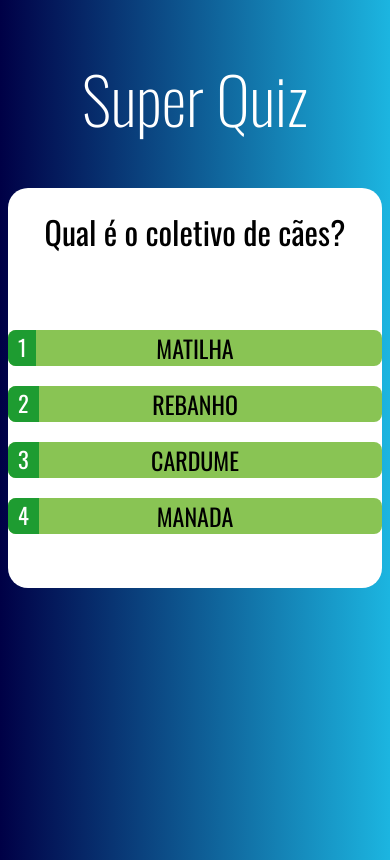
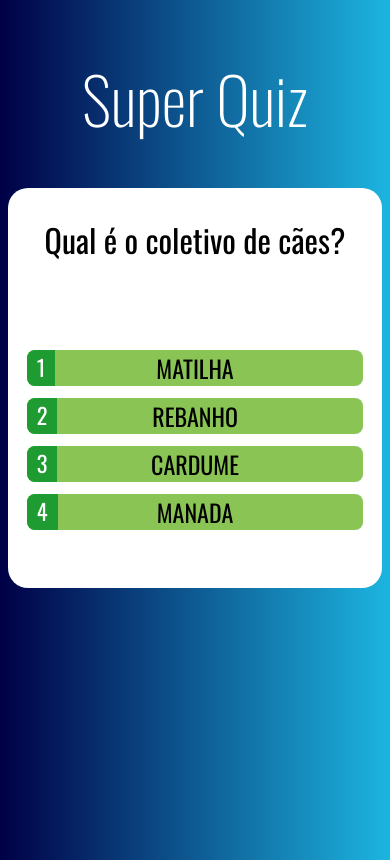
Before and after one commit to pierry01/vue-questions-animated, a Vue app: page / in a window 390 px wide. Built offline with nearby package versions, Linux system fonts and the light colour scheme.

Commit message:
last responsive version

```diff
--- a/src/App.vue
+++ b/src/App.vue
@@ -94,10 +94,13 @@ body {
 @media screen and (max-width: 600px) {
   .question {
     width: 100%;
+		margin-bottom: 30px;
   }
 
   .question span {
     font-size: 2rem;
+    margin: 0 auto;
+    padding: 0 10px;
   }
 
   span.text {
@@ -122,8 +125,19 @@ body {
     position: relative;
     display: inline-block !important;
     width: 90%;
-    margin: 10px auto !important;
-    width: -webkit-fill-available;
+    margin: 6px auto !important;
+  }
+
+	.result {
+		height: 250px;
+	}
+
+	.result span {
+		font-size: 2rem;
+	}
+
+	.result button {
+		font-size: 1rem;
 	}
 }
 </style>
```
Lines whose indentation alone changed are shown as unchanged.
